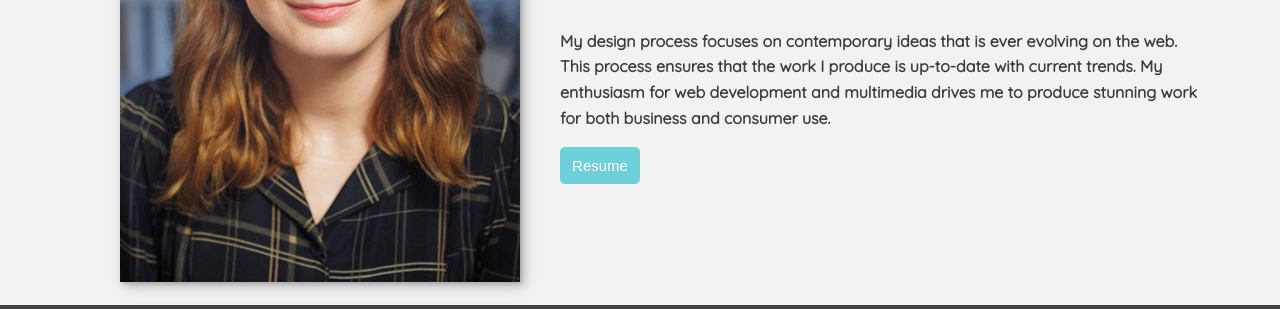
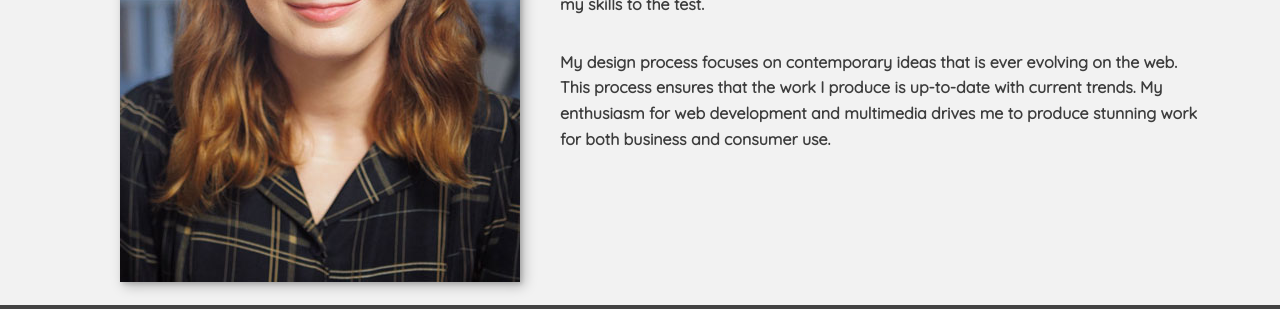
Before and after one commit to haleyjohnston/haleyjohnston.github.io, a plain HTML site: page pages/about.html in a window 1280 px wide. Shown: the part 333-642 px from the top of the page. Drawn offline with nearby package versions, Linux system fonts and the light colour scheme; a web font is replaced by a local one.

Commit message:
Removed "resume" button from about section

```diff
--- a/pages/about.html
+++ b/pages/about.html
@@ -39,7 +39,6 @@
                 <p>I am a front-end web developer with a passion to create beautiful and successful websites that are fast and easy to use.  I strive to expand my abilities in both development and design by continuously learning related technologies and putting my skills to the test.</p>
                 <p>My design process focuses on contemporary ideas that is ever evolving on the web. This process ensures that the work I
                     produce is up-to-date with current trends. My enthusiasm for web development and multimedia drives me to produce stunning work for both business and consumer use. </p>
-                <button id="btn-resume" onclick="window.open('../assets/JohnstonHaley_Resume_2021.pdf','_blank')">Resume</button>
             </div>
         </section>
         <!-- skills -->
```
